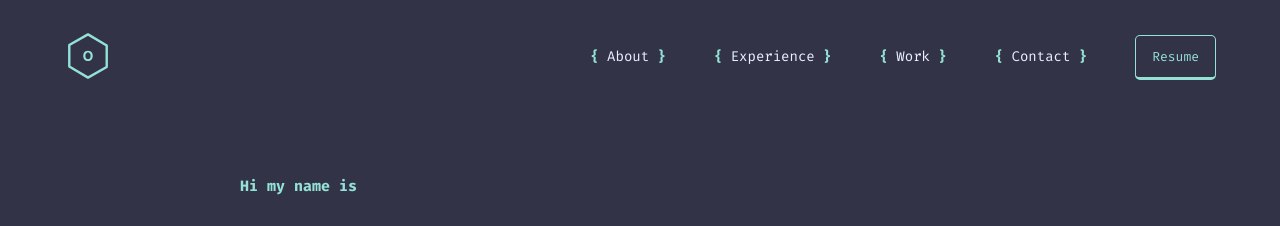
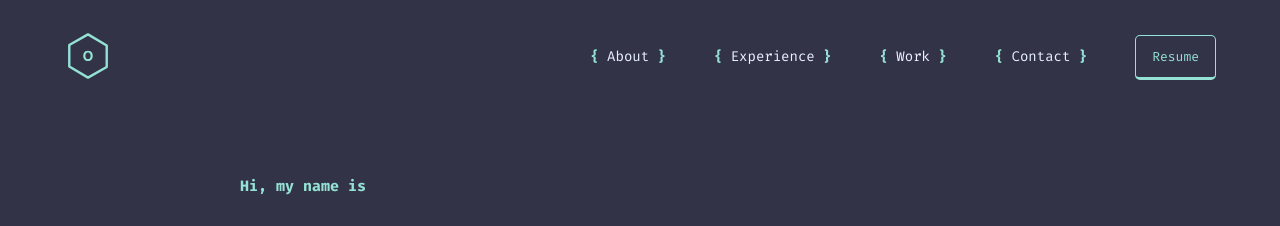
Before and after one commit to ocitocit/personal-web, a Next.js app: page / in a window 1280 px wide. Shown: the top 226 px of the page. Built offline with nearby package versions, Linux system fonts and the light colour scheme.

Commit message:
adding coma

```diff
--- a/section/Hero.tsx
+++ b/section/Hero.tsx
@@ -4,7 +4,7 @@ import React from 'react';
 const Hero = () => {
   return (
     <section className="hero">
-      <p className="hero-title">Hi my name is</p>
+      <p className="hero-title">Hi, my name is</p>
       <h1 className="hero-title-large">Abdul Rosyid.</h1>
       <h2 className="hero-title-large hero-title-sub">Doing frontend, unlocking potential.</h2>
       <h3 className="hero-text">
```
